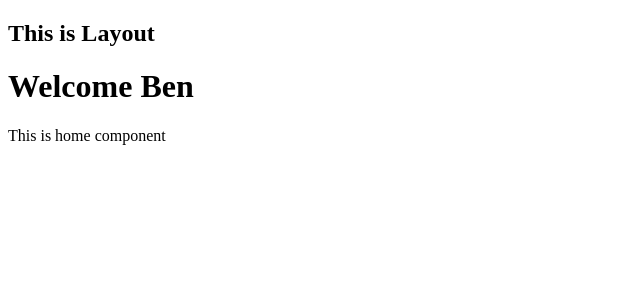
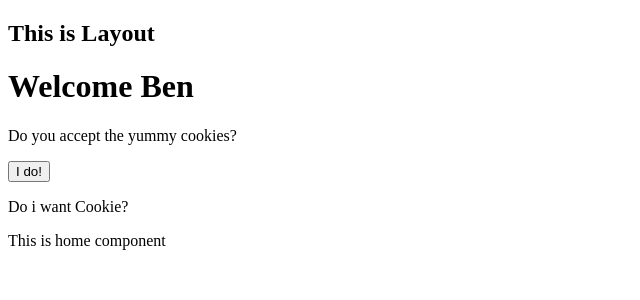
Before and after one commit to trancends/angular-fundamental, an Angular app: page /home in a window 1280 px wide. Shown: the top 300 px of the page, without its empty margins (0-640 px from the left). Built offline with nearby package versions, Linux system fonts and the light colour scheme.

Commit message:
[ADD] add @Output at welcome component
- create an @Output to create custom EventEmmiter to notify the parent
component

```diff
--- a/src/app/home/home.component.ts
+++ b/src/app/home/home.component.ts
@@ -5,7 +5,12 @@ import { WelcomeComponent } from '../ui/welcome.component';
   standalone: true,
   selector: 'app-home',
   template: `
-    <app-welcome [name]="user.name" />
+    <app-welcome
+      [name]="user.name"
+      (cookiesAccepted)="handleCookiesAccepted()"
+    />
+    <p>Do i want Cookie?</p>
+    <p>{{ answer }}</p>
     <p>This is home component</p>
   `,
   imports: [WelcomeComponent],
@@ -14,4 +19,10 @@ export class HomeComponent {
   user = {
     name: 'Ben',
   };
+
+  answer = '';
+
+  handleCookiesAccepted() {
+    this.answer = 'yes';
+  }
 }
--- a/src/app/ui/welcome.component.ts
+++ b/src/app/ui/welcome.component.ts
@@ -1,10 +1,16 @@
-import { Component, Input } from '@angular/core';
+import { Component, EventEmitter, Input, Output } from '@angular/core';
 
 @Component({
   standalone: true,
   selector: 'app-welcome',
-  template: `<h1>Welcome {{ name }}</h1>`,
+  template: `
+    <h1>Welcome {{ name }}</h1>
+    <p>Do you accept the yummy cookies?</p>
+    <button (click)="cookiesAccepted.emit(true)">I do!</button>
+  `,
 })
 export class WelcomeComponent {
   @Input() name = 'friend';
+
+  @Output() cookiesAccepted = new EventEmitter();
 }
```
